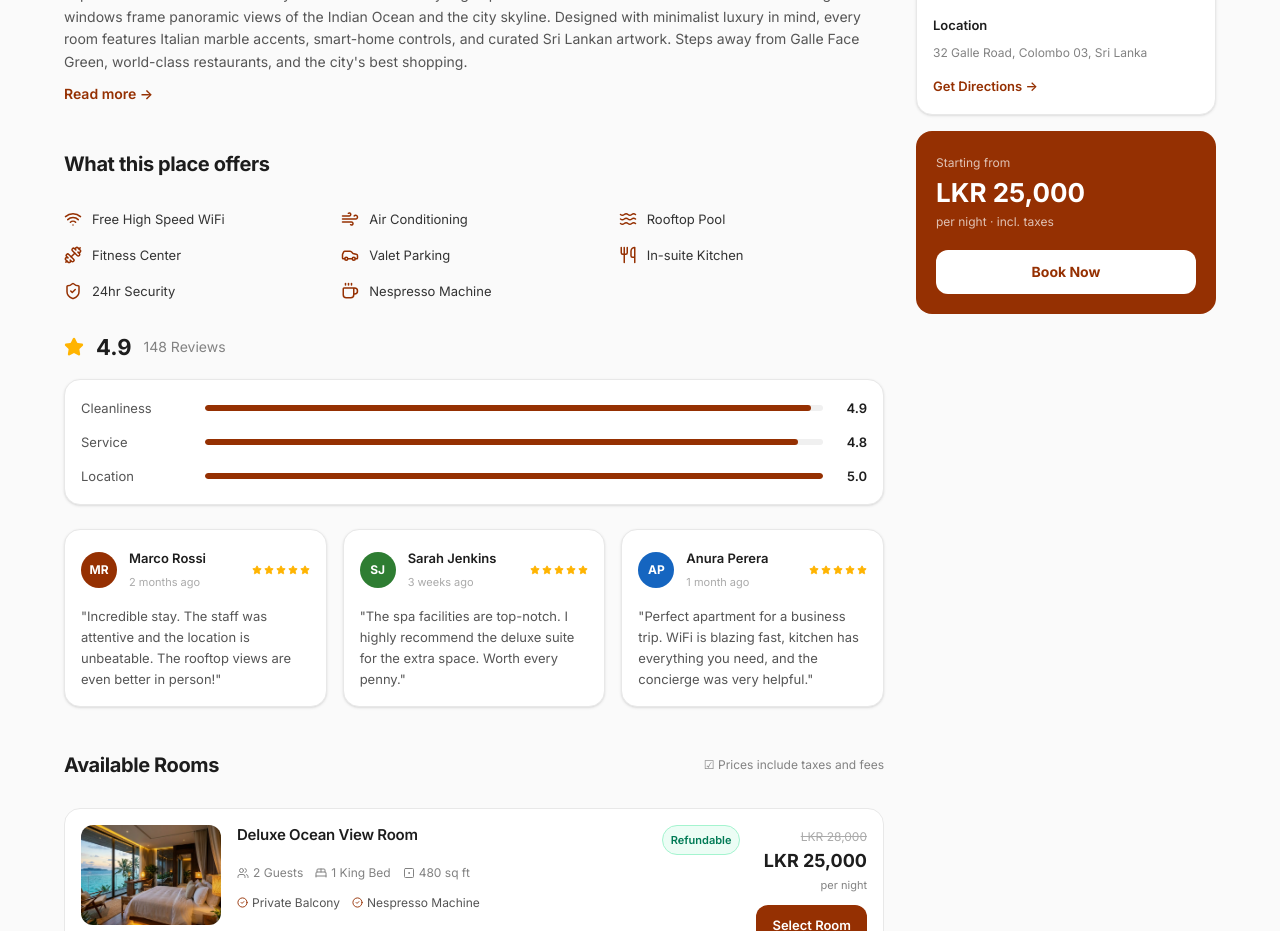
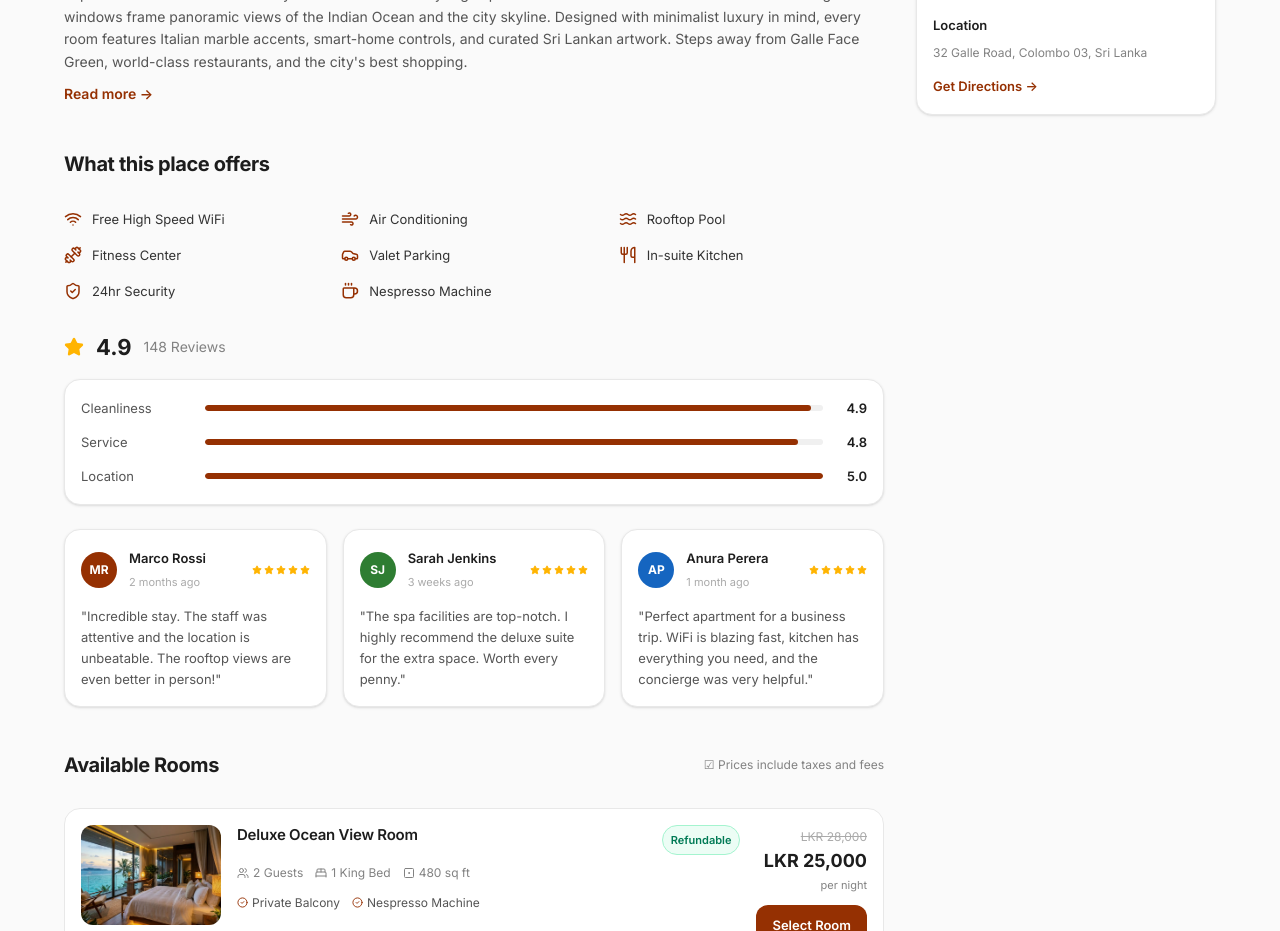
Before and after one commit to Dula0268/b4code-frontend, a Next.js app: page /guest/property/1 in a window 1280 px wide. Shown: the part 960-1891 px from the top of the page. Built offline with nearby package versions, Linux system fonts and the light colour scheme.

Commit message:
feat: update guest property detail page

```diff
--- a/src/components/features/guest/property/property-detail-page.tsx
+++ b/src/components/features/guest/property/property-detail-page.tsx
@@ -407,19 +407,6 @@ export default function PropertyDetailPage({ property }: { property: PropertyDet
                             </div>
                         </div>
 
-                        {/* Starting price */}
-                        <div className="mt-4 bg-[#953002] text-white rounded-2xl p-5">
-                            <p className="text-[12px] text-white/70 mb-0.5">Starting from</p>
-                            <p className="text-[26px] font-bold leading-tight">{formatLKR(property.pricePerNight)}</p>
-                            <p className="text-[12px] text-white/70 mb-4">per night · incl. taxes</p>
-                            <Link
-                                href={`/guest/property/${property.id}/room/${cheapestRoomId}`}
-                                id="book-now-btn"
-                                className="w-full block text-center bg-white text-[#953002] font-bold rounded-xl py-2.5 text-[14px] hover:bg-[#fff5f0] transition-colors cursor-pointer"
-                            >
-                                Book Now
-                            </Link>
-                        </div>
                     </div>
                 </div>
             </div>
```
